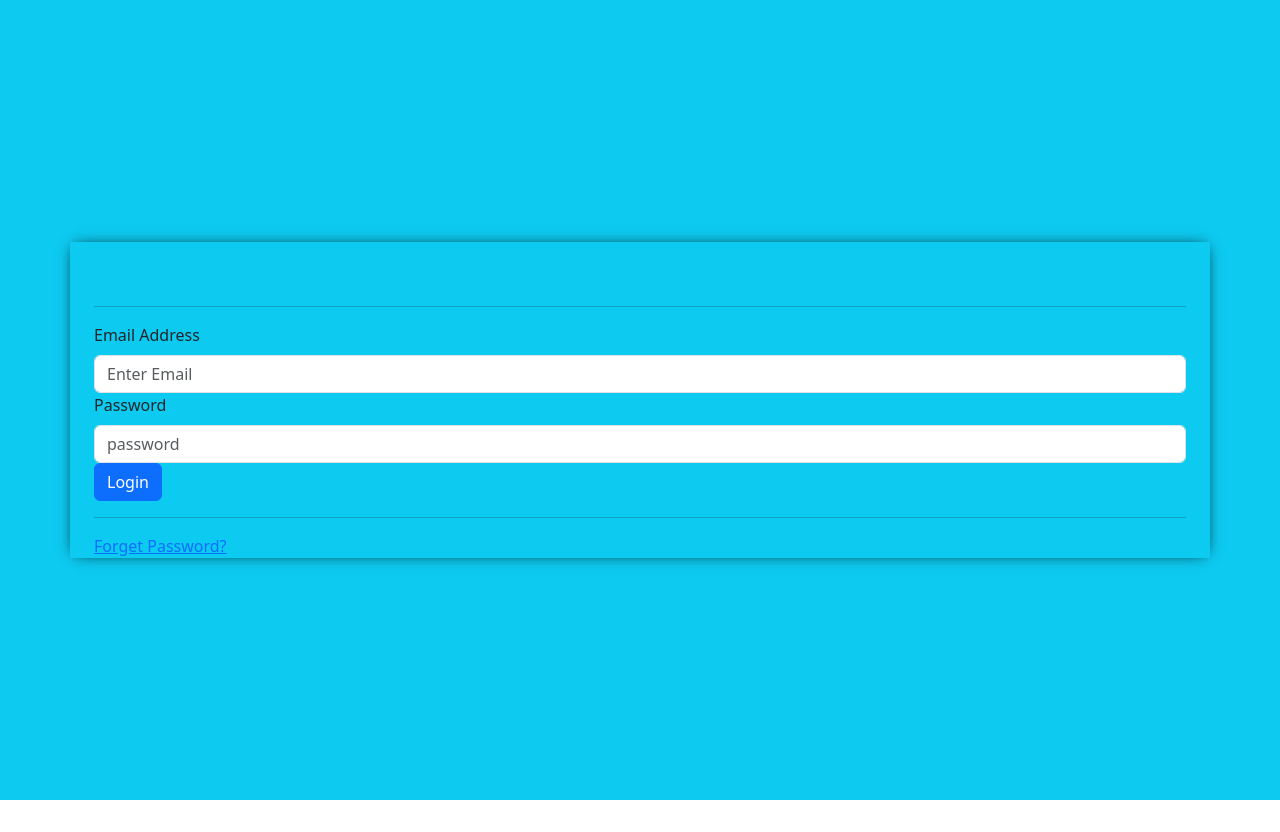
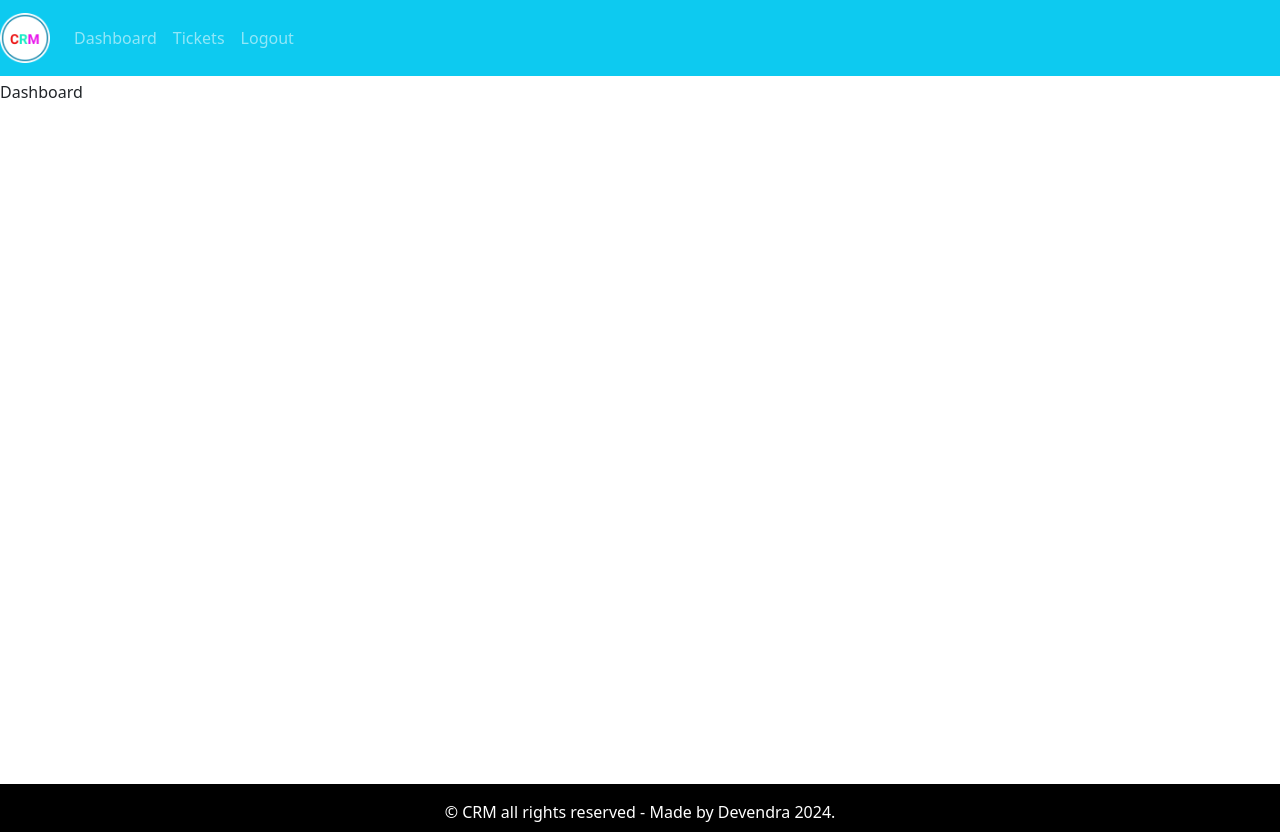
Before and after one commit to Devendra-1997/crm-frontend, a React (Create React App) app: page / in a window 1280 px wide. Before the commit the page ends 800 px from the top, so only its background shows below. Built offline with nearby package versions, Linux system fonts and the light colour scheme.

Commit message:
layout is added

```diff
--- a/src/App.css
+++ b/src/App.css
@@ -0,0 +1,24 @@
+.default-layout {
+  display: grid;
+  grid-template-rows: 80px auto 3rem;
+  grid-template-areas:
+    "header"
+    "main"
+    "footer";
+}
+
+header {
+  grid-area: header;
+}
+
+main {
+  grid-area: main;
+  min-height: 88vh;
+}
+
+footer {
+  grid-area: footer;
+  background: black;
+  padding: 1rem;
+  color: white;
+}
--- a/src/App.js
+++ b/src/App.js
@@ -1,10 +1,12 @@
 import "./App.css";
-import { Entry } from "./page/entry/Entry.page";
+// import { Entry } from "./page/entry/Entry.page";
+import { DefaultLayout } from "./layout/DefaultLayout";
 
 function App() {
   return (
     <div className="App">
-      <Entry />
+      {/* <Entry /> */}
+      <DefaultLayout>Dashboard</DefaultLayout>
     </div>
   );
 }
--- /dev/null
+++ b/src/layout/DefaultLayout.js
@@ -0,0 +1,19 @@
+import React from "react";
+import { Header } from "./partials/Header.comp";
+import { Footer } from "./partials/Footer.comp";
+
+export const DefaultLayout = ({ children }) => {
+  return (
+    <div className="default-layout">
+      <header className="header">
+        <Header />
+      </header>
+
+      <main className="main">{children}</main>
+
+      <footer className="footer">
+        <Footer />
+      </footer>
+    </div>
+  );
+};
--- /dev/null
+++ b/src/layout/partials/Footer.comp.js
@@ -0,0 +1,9 @@
+import React from "react";
+
+export const Footer = () => {
+  return (
+    <div className="text-center copy-right">
+      &copy; CRM all rights reserved - Made by Devendra 2024.
+    </div>
+  );
+};
--- /dev/null
+++ b/src/layout/partials/Header.comp.js
@@ -0,0 +1,21 @@
+import React from "react";
+import { Navbar, Nav } from "react-bootstrap";
+import logo from "../../assets/img/logo.png";
+
+export const Header = () => {
+  return (
+    <Navbar collapseOnSelect bg="info" variant="dark" expand="md">
+      <Navbar.Brand>
+        <img src={logo} alt="logo" width="50px" />
+      </Navbar.Brand>
+      <Navbar.Toggle aria-controls="basic-navbar-nav" />
+      <Navbar.Collapse id="basic-navbar-nav">
+        <Nav className="ml-auto">
+          <Nav.Link href="/dashboard">Dashboard</Nav.Link>
+          <Nav.Link href="/dashboard">Tickets</Nav.Link>
+          <Nav.Link href="/dashboard">Logout</Nav.Link>
+        </Nav>
+      </Navbar.Collapse>
+    </Navbar>
+  );
+};
```
Also changed, not shown: src/assets/img/logo.png (added).
